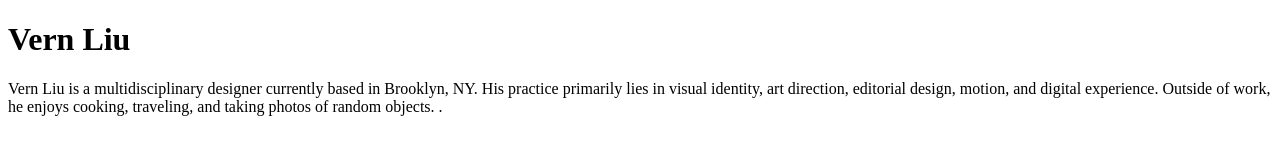
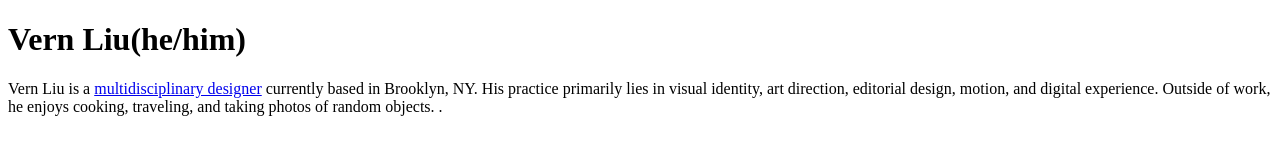
Before and after one commit to liucodes/hello-world, a plain HTML site: page index.html in a window 1280 px wide. Drawn offline with Linux system fonts and the light colour scheme.

Commit message:
Update index.html

```diff
--- a/index.html
+++ b/index.html
@@ -4,7 +4,7 @@
 		<title>Page title</title>
 	</head>
 	<body>
-		<h1>Vern Liu</h1>
-		<p>Vern Liu is a multidisciplinary designer currently based in Brooklyn, NY. His practice primarily lies in visual identity, art direction, editorial design, motion, and digital experience. Outside of work, he enjoys cooking, traveling, and taking photos of random objects.  .</p>
+		<h1>Vern Liu(he/him)</h1>
+		<p>Vern Liu is a <a href="https://liusdesign.com">multidisciplinary designer</a> currently based in Brooklyn, NY. His practice primarily lies in visual identity, art direction, editorial design, motion, and digital experience. Outside of work, he enjoys cooking, traveling, and taking photos of random objects.  .</p>
 	</body>
 </html>
```
